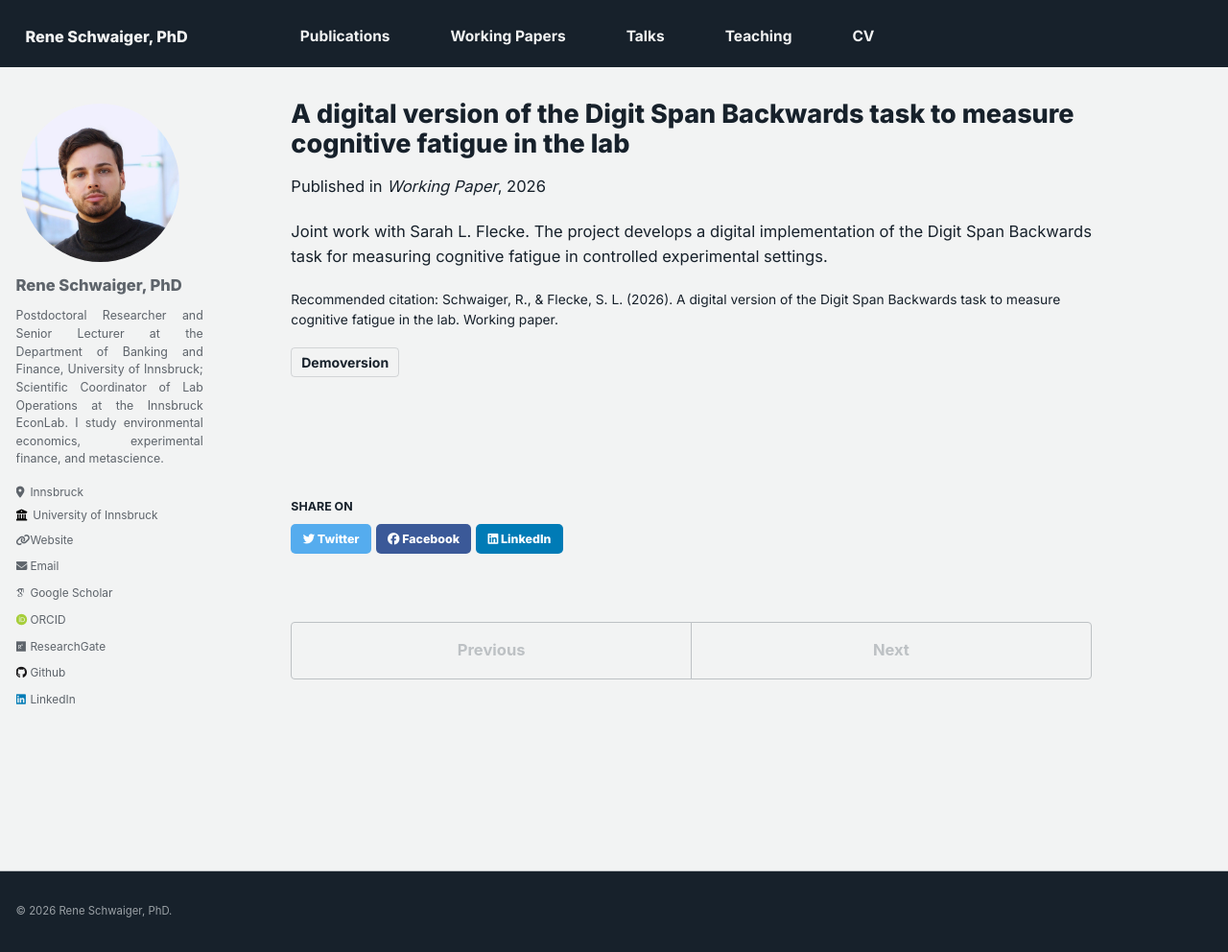
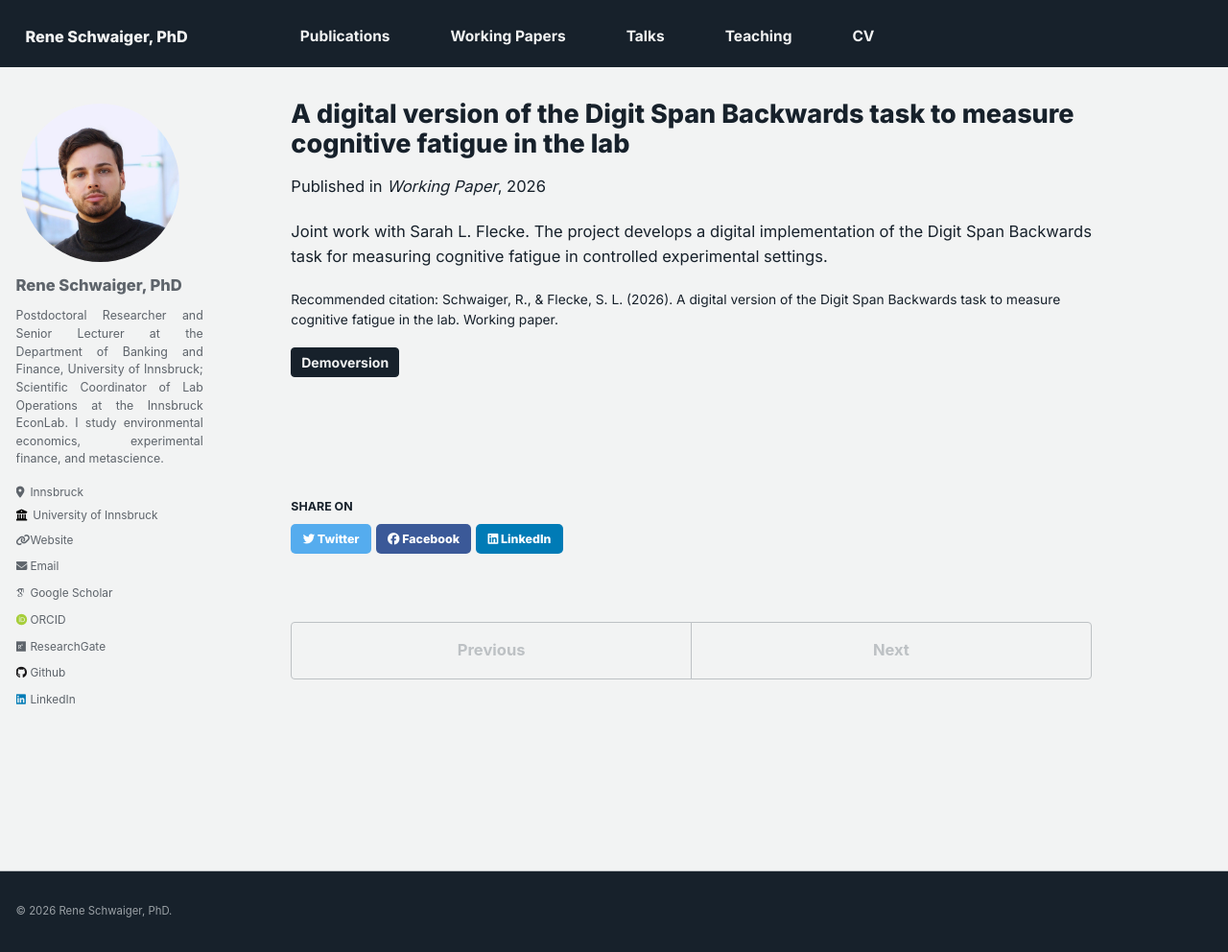
Before and after one commit to Rene1208/website, a Jekyll site: the page built from _publications/2026_DSB_Task.md, in a window 1280 px wide and 992 px high. Shown: the whole window at 96% size. Built offline with Jekyll 4.4.1, drawn with Linux system fonts in a browser that asks for light colours; some web fonts are replaced.

Commit message:
update page Codex

```diff
--- a/_sass/custom.scss
+++ b/_sass/custom.scss
@@ -287,10 +287,10 @@ a:hover {
   align-items: center;
   min-height: 1.7rem;
   padding: 0.25rem 0.55rem;
-  background: transparent;
-  border: 1px solid var(--line);
+  background: var(--accent);
+  border: 1px solid var(--accent);
   border-radius: 4px;
-  color: var(--ink);
+  color: var(--site-bg);
   font-family: var(--font-display);
   font-size: 0.78rem;
   font-weight: 680;
@@ -299,9 +299,8 @@ a:hover {
 }
 
 .publication-links a:hover {
-  border-color: var(--accent);
-  color: var(--ink);
-  opacity: 0.82;
+  color: var(--site-bg);
+  opacity: 0.86;
 }
 
 .page__meta {
```
